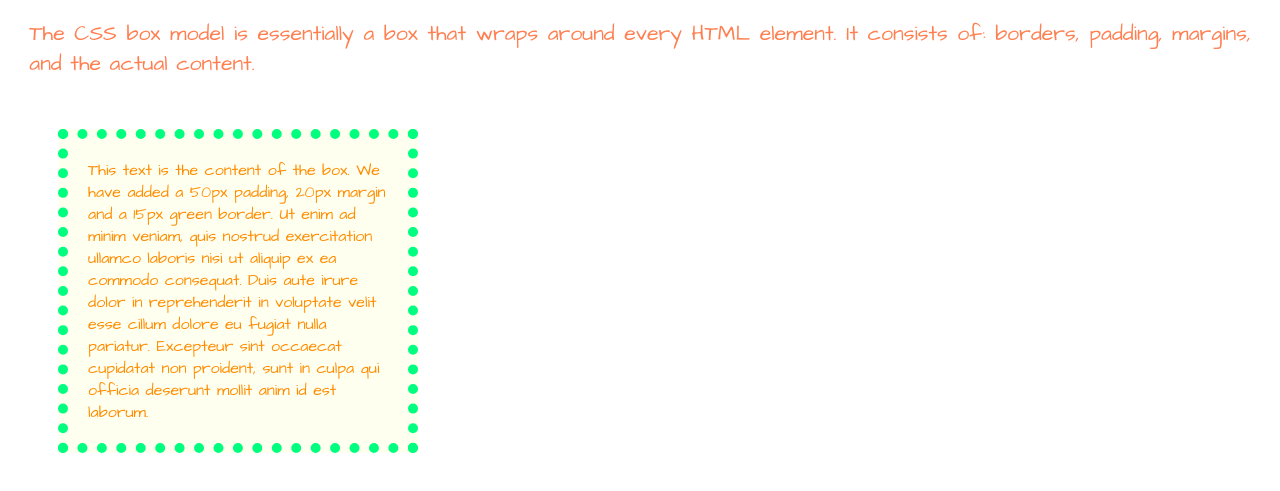
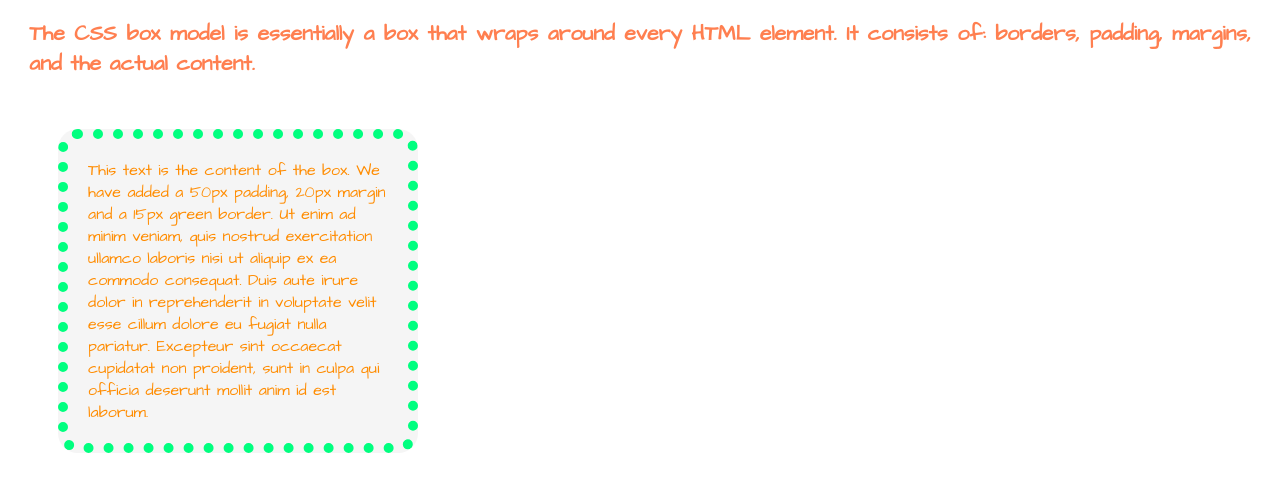
Before and after one commit to eduVieiraAF/JS, a plain HTML site: page HTML & CSS/Example_boxmodel.html in a window 1280 px wide. Shown: the part 69-560 px from the top of the page. Drawn offline with Linux system fonts and the light colour scheme.

Commit message:
Addition

```diff
--- a/HTML & CSS/Example_boxmodel.css
+++ b/HTML & CSS/Example_boxmodel.css
@@ -1,6 +1,7 @@
 div {
-    background-color: ivory;
+    background-color: whitesmoke;
     width: 300px;
+    border-radius: 20px;
     border: 10px dotted springgreen;
     padding: 20px;
     margin: 50px;
@@ -11,11 +12,13 @@ div {
 h1 {
     color: olivedrab;
     text-align: center;
+    font-weight: bold;
     font-family: Architects Daughter;
 }
 
 p {
     color: coral;
+    font-weight: bold;
     font-family: Architects Daughter;
     font-size: 16pt;
     text-align: justify;
```
